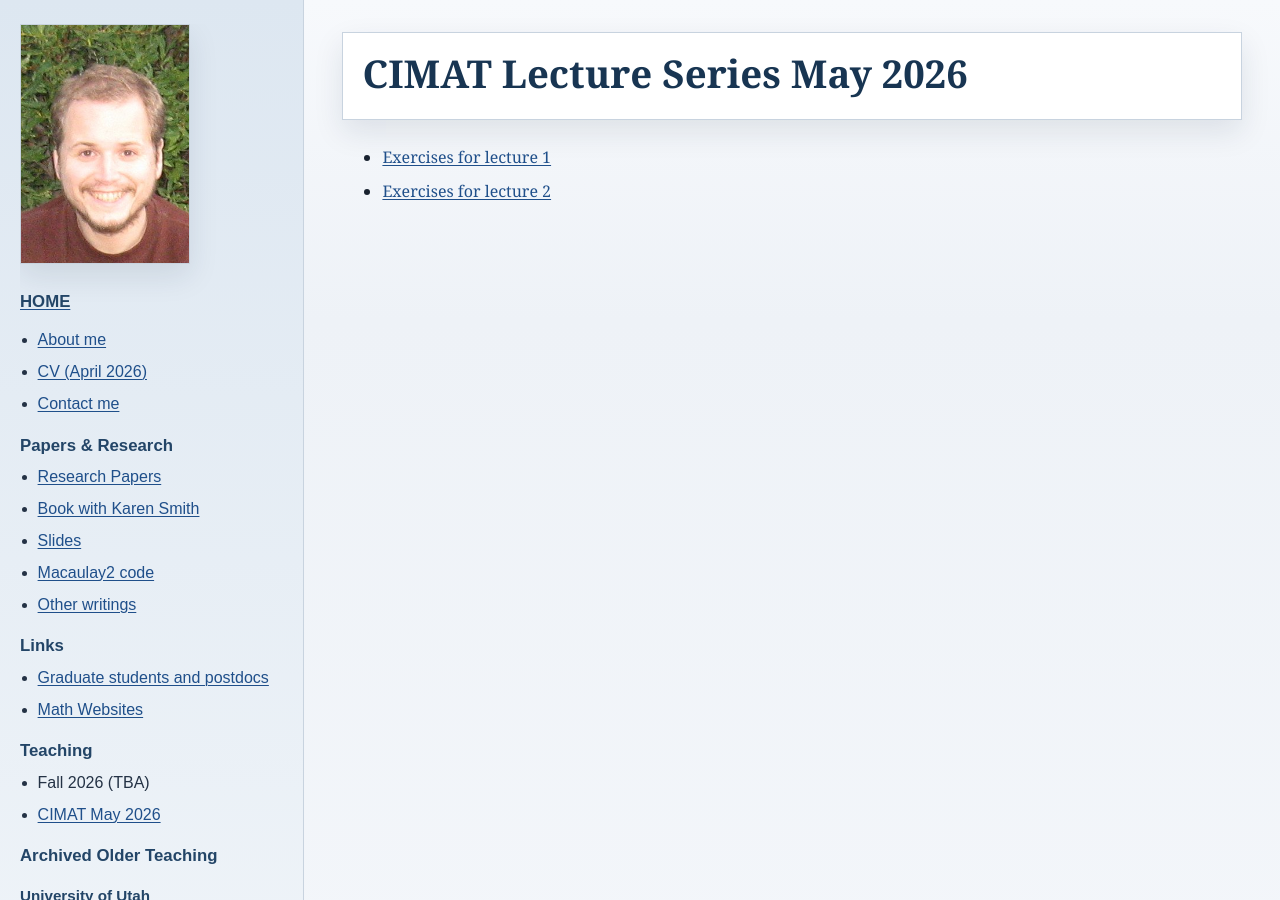
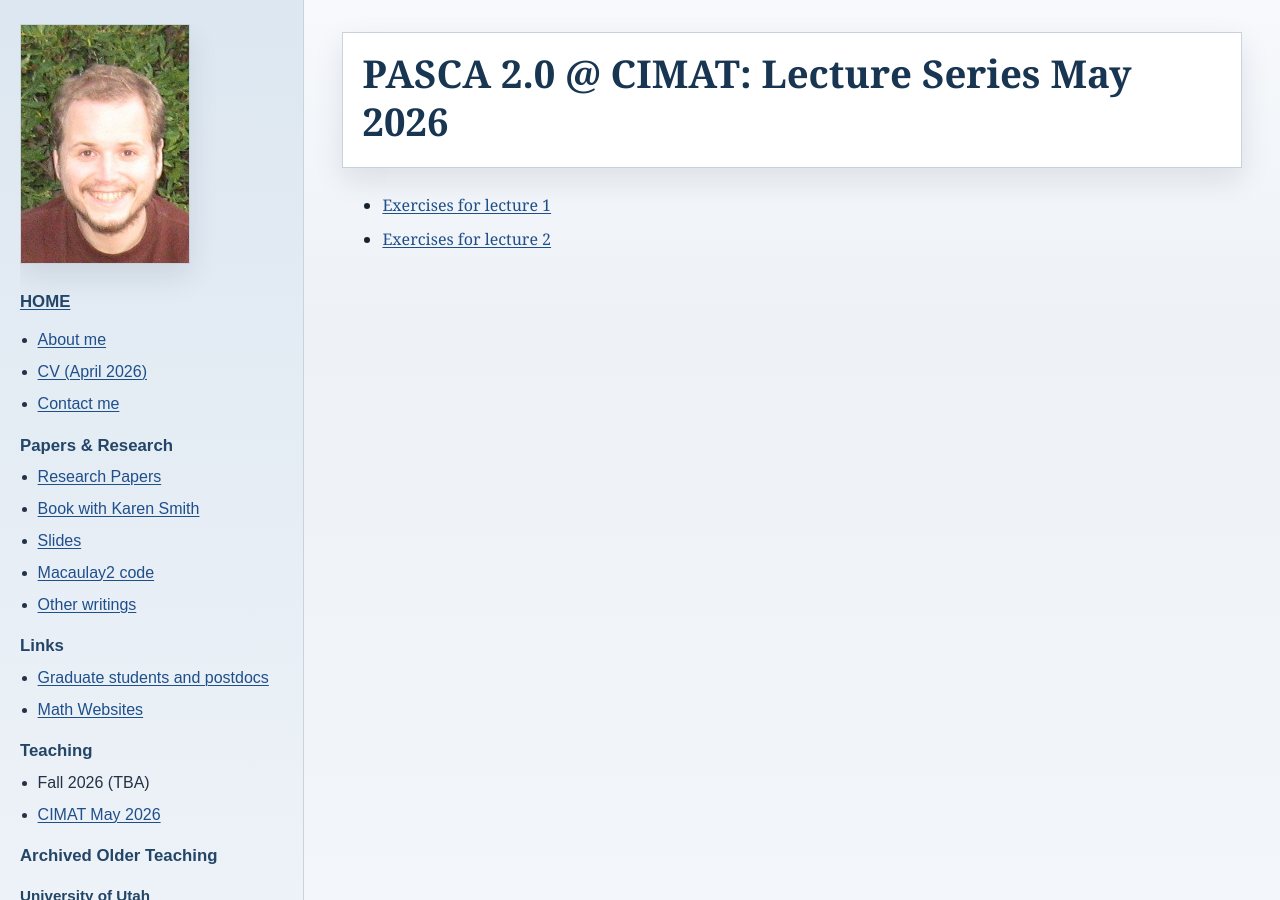
Before and after one commit to kschwede/kschwede.github.io, a Jekyll site: the page built from CIMAT2026/index.html, in a window 1280 px wide and 900 px high. Built offline with Jekyll 4.4.1, drawn with Linux system fonts in a browser that asks for light colours.

Commit message:
pasca stuff

```diff
--- a/CIMAT2026/index.html
+++ b/CIMAT2026/index.html
@@ -1,9 +1,9 @@
 ---
 layout: default
-title: 'Math 7800 Homepage'
+title: 'PASCA 2.0 Material'
 ---
 
-<header class="course-header"><h1>CIMAT Lecture Series May 2026</h1></header>
+<header class="course-header"><h1>PASCA 2.0 @ CIMAT: Lecture Series May 2026</h1></header>
 
 
 <ul>
```
